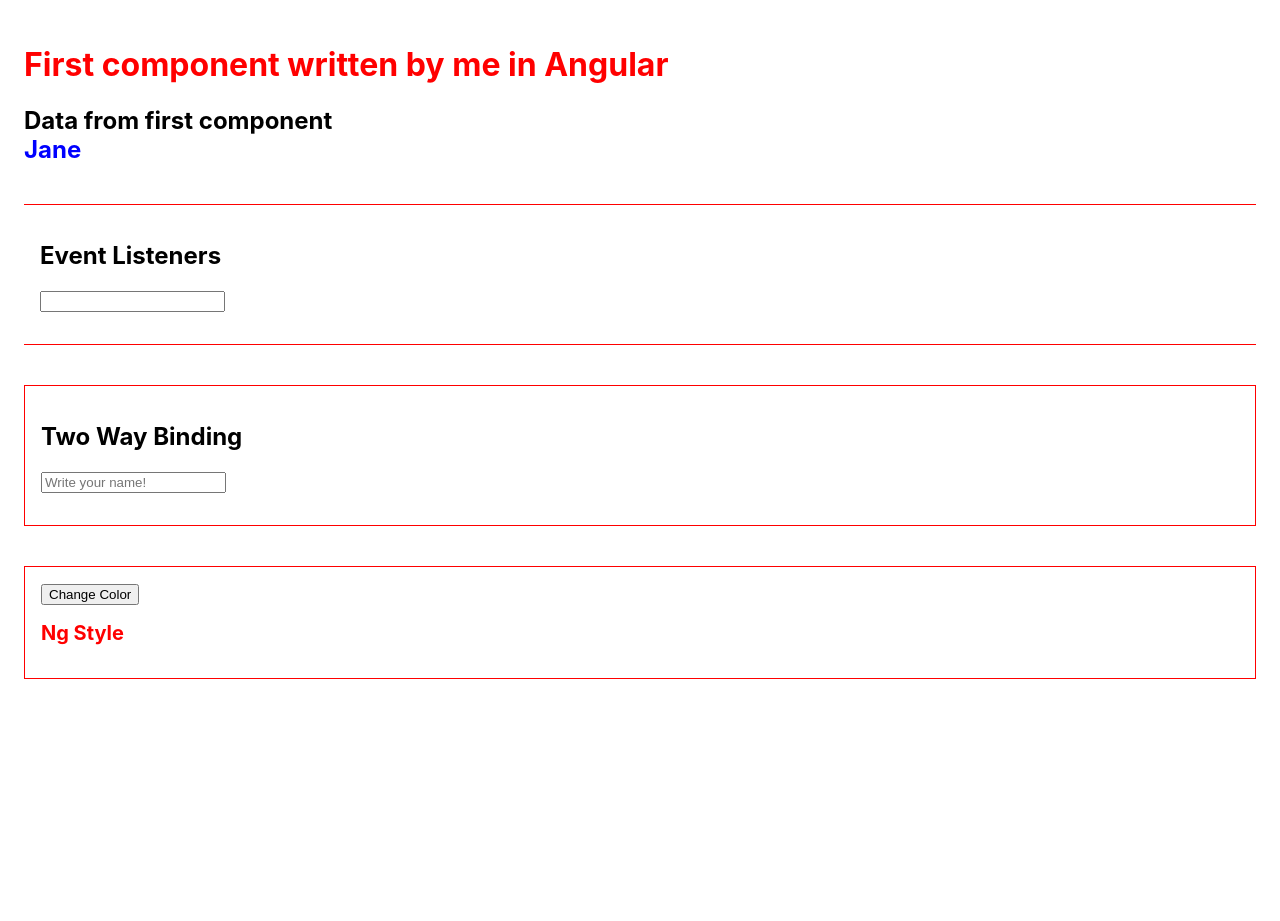
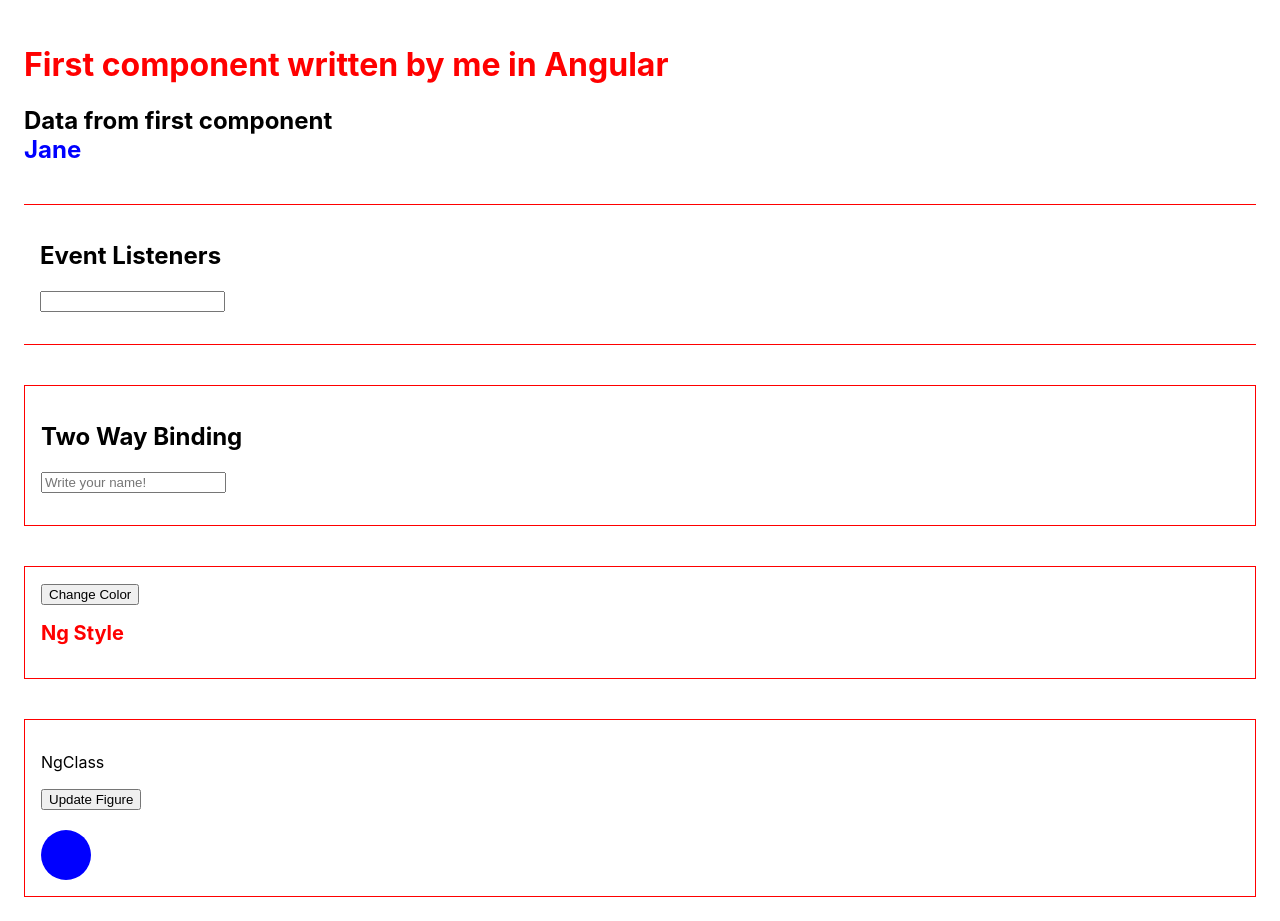
Before and after one commit to AshotHeb/Angular-Basics, an Angular app: page / in a window 1280 px wide. Before the commit the page ends 800 px from the top, so only its background shows below. Built offline with nearby package versions, Linux system fonts and the light colour scheme.

Commit message:
@Angular Basics/lesson-2 -- ngClass/first

```diff
--- a/src/app/app.component.html
+++ b/src/app/app.component.html
@@ -182,6 +182,7 @@
   <app-event-listeners></app-event-listeners>
   <app-two-way-binding></app-two-way-binding>
   <app-ng-style></app-ng-style>
+  <app-ng-class></app-ng-class>
 </main>
 
 <!-- * * * * * * * * * * * * * * * * * * * * * * * * * * * * * * * * -->
--- a/src/app/app.component.ts
+++ b/src/app/app.component.ts
@@ -4,6 +4,7 @@ import { FirstComponentComponent } from './first-component/first-component.compo
 import { EventListenersComponent } from './event-listeners/event-listeners.component';
 import { TwoWayBindingComponent } from './two-way-binding/two-way-binding.component';
 import { NgStyleComponent } from './ng-style/ng-style.component';
+import { NgClassComponent } from './ng-class/ng-class.component';
 
 @Component({
   selector: 'app-root',
@@ -13,6 +14,7 @@ import { NgStyleComponent } from './ng-style/ng-style.component';
     EventListenersComponent,
     TwoWayBindingComponent,
     NgStyleComponent,
+    NgClassComponent,
   ],
   templateUrl: './app.component.html',
   styleUrl: './app.component.scss',
--- /dev/null
+++ b/src/app/ng-class/ng-class.component.html
@@ -0,0 +1,7 @@
+<div class="ng-class">
+  <p [ngClass]="{ 'text-red': true }">NgClass</p>
+  <button (click)="className = className === 'circle' ? '' : 'circle'">
+    Update Figure
+  </button>
+  <div class="figure" [ngClass]="className"></div>
+</div>
--- /dev/null
+++ b/src/app/ng-class/ng-class.component.scss
@@ -0,0 +1,16 @@
+.ng-class {
+  padding: 1rem;
+  border: 1px solid red;
+  margin-top: 40px;
+}
+
+.figure {
+  width: 50px;
+  height: 50px;
+  background: blue;
+  margin-top: 20px;
+}
+
+.circle {
+  border-radius: 50%;
+}
--- /dev/null
+++ b/src/app/ng-class/ng-class.component.ts
@@ -0,0 +1,12 @@
+import { CommonModule } from '@angular/common';
+import { Component } from '@angular/core';
+
+@Component({
+  selector: 'app-ng-class',
+  imports: [CommonModule],
+  templateUrl: './ng-class.component.html',
+  styleUrl: './ng-class.component.scss',
+})
+export class NgClassComponent {
+  className: string = 'circle';
+}
```
Also changed, not shown: 1 other file (tests, documents, lock files or other folders).
